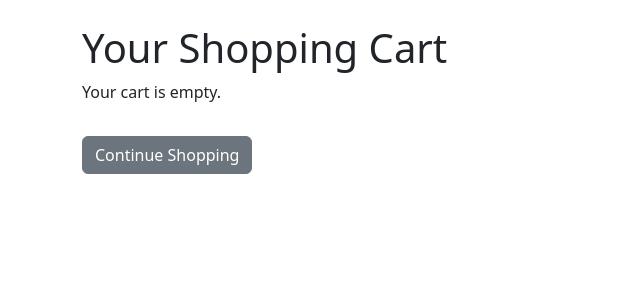
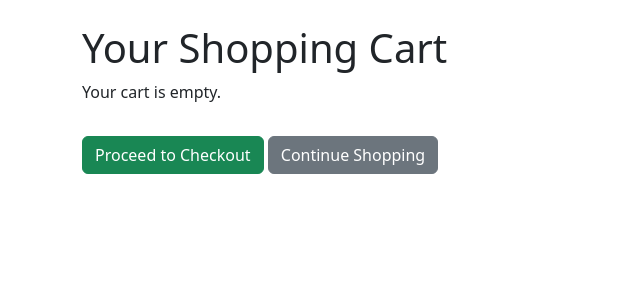
Before and after one commit to MoriartyLink/LocalBrand_dressShop_website, a Django app: template shop/templates/shop/cart.html in a window 1280 px wide. Shown: the part 56-356 px from the top of the page, without its empty margins (0-640 px from the left). Run offline with Django 5.2, Linux system fonts and the light colour scheme; the template is opened without the code that fills it, so the values that code supplies are empty.

Commit message:
Update cart.html
checkout btn added

```diff
--- a/shop/templates/shop/cart.html
+++ b/shop/templates/shop/cart.html
@@ -41,6 +41,7 @@
 <p>Your cart is empty.</p>
 {% endif %}
 
+    <a href="{% url 'checkout' %}" class="btn btn-success mt-3">Proceed to Checkout</a>
 <a href="{% url 'shop' %}" class="btn btn-secondary mt-3">Continue Shopping</a>
 {% endblock %}
 
```
